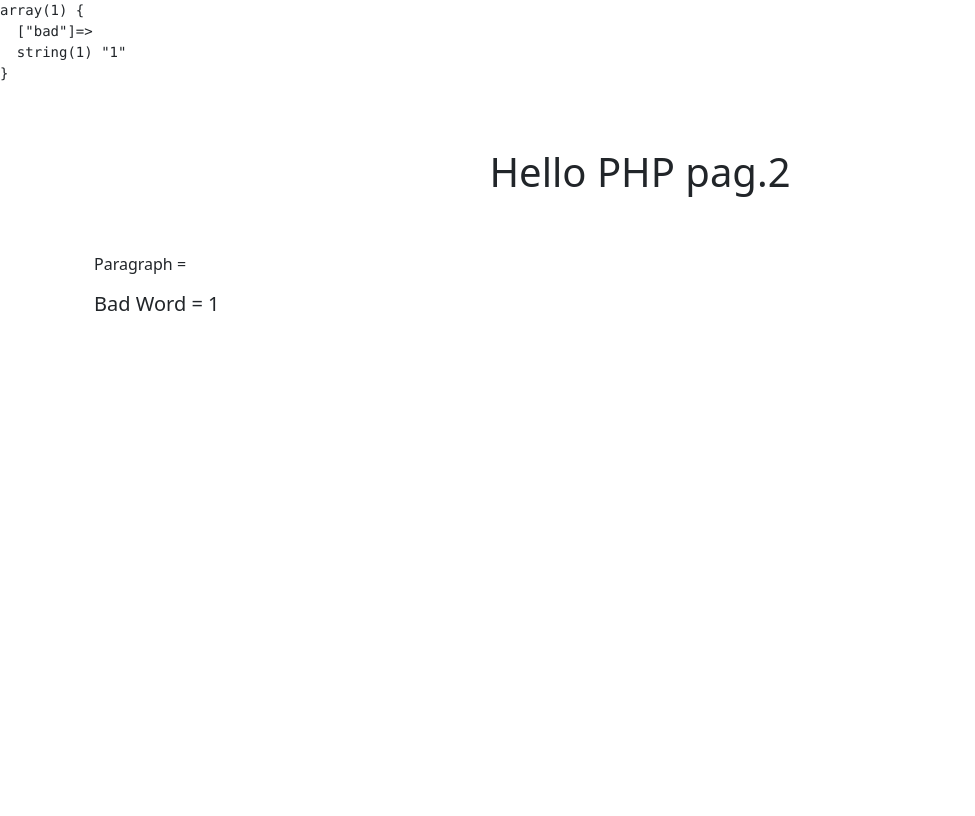
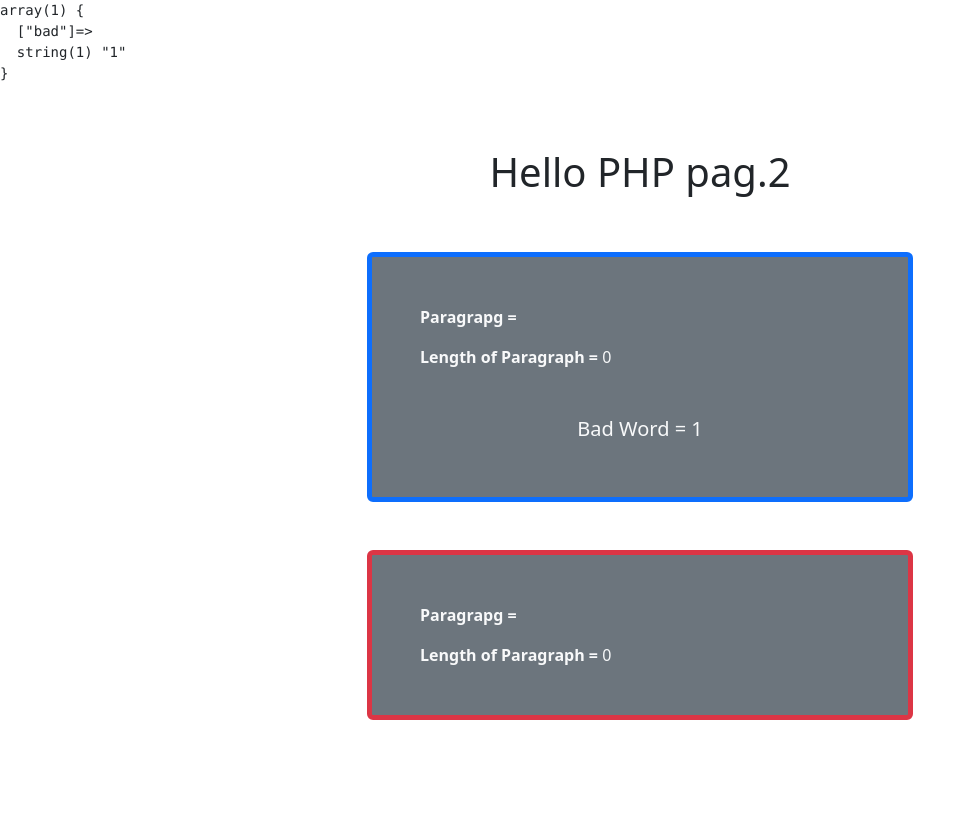
Before and after one commit to Francesco-Iannuzzi/php-badwords, a PHP site: page /myscript.php?bad=1 in a window 1280 px wide. Shown: the whole page, without its empty margins (0-975 px from the left). Before the commit the page ends 311 px from the top, so only its background shows below. Run offline with PHP 8.4, Linux system fonts and the light colour scheme; data that the repository does not hold is empty.

Commit message:
add variables + add 2 card

```diff
--- a/myscript.php
+++ b/myscript.php
@@ -1,7 +1,11 @@
 <?php
 
 echo "<pre>";
+
 var_dump($_GET);
+$testBad = $_GET['bad'];
+$testParagraph = $_GET['paragraph'];
+
 echo "</pre>";
 // echo $_GET['bad'];
 // echo $_GET['paragraph'];
@@ -23,9 +27,20 @@ echo "</pre>";
 <body>
     <div class="container py-5">
         <h1 class="text-center">Hello PHP pag.2</h1>
-        <div class="container py-5">
-            <p>Paragraph = <?php echo $_GET['paragraph']; ?></p>
-            <h5>Bad Word = <?php echo $_GET['bad']; ?></h5>
+        <div class="container d-flex flex-column align-items-center gap-5 py-5">
+            <div class="card bg-secondary text-light border border-5 border-primary w-50 p-5">
+                <p><strong>Paragrapg =</strong> <?php echo $testParagraph ?></p>
+                <span><strong>Length of Paragraph =</strong> <?php echo strlen($testParagraph) ?></span>
+                <div class="text-center pt-5">
+                    <h5>Bad Word = <?php echo $testBad ?></h5>
+                </div>
+            </div>
+            <!-- /card 1 -->
+            <div class="card bg-secondary text-light border border-5 border-danger w-50 p-5">
+                <p><strong>Paragrapg =</strong> <?php echo $testParagraph ?></p>
+                <span><strong>Length of Paragraph =</strong> <?php echo strlen($testParagraph) ?></span>
+            </div>
+            <!-- /card 2 -->
         </div>
     </div>
 
```
